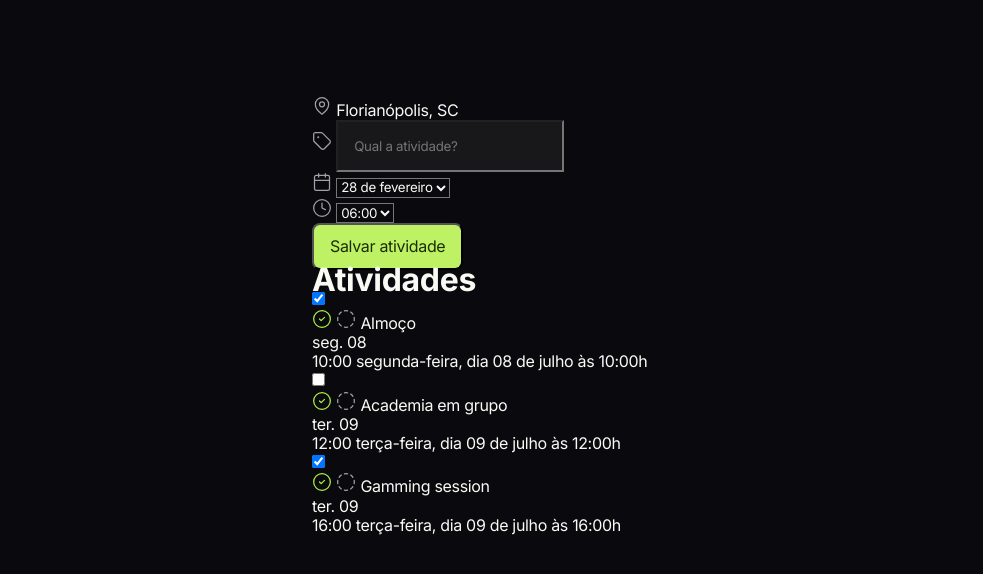
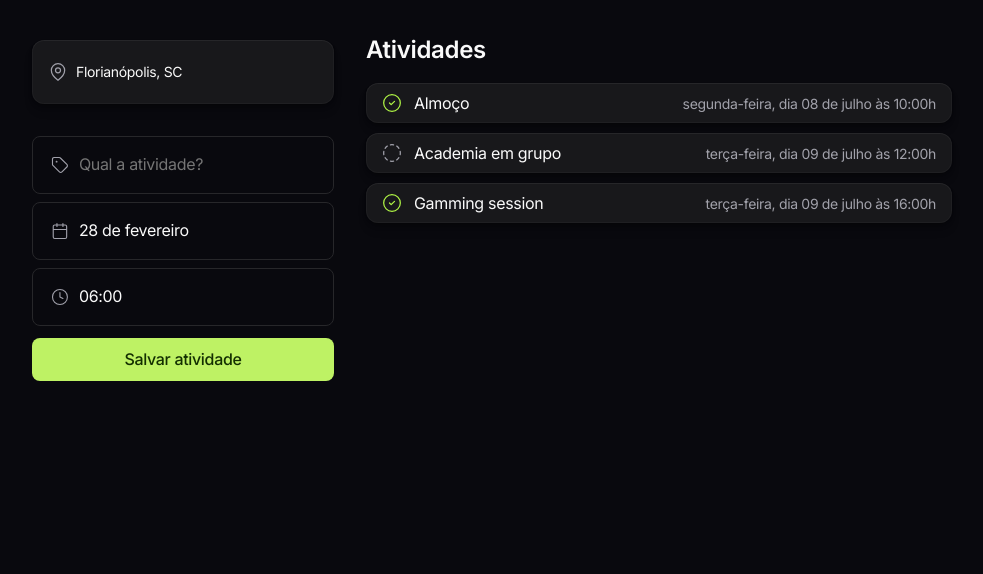
Before and after one commit to vitoriazoche/nlw-2024, a plain HTML site: page index.html in a window 1280 px wide. Shown: the whole page, without its empty margins (148-1131 px from the left). Drawn offline with nearby package versions, Linux system fonts and the light colour scheme.

Commit message:
:tada: html, css e js finalizados :tada:

```diff
--- a/estilo.css
+++ b/estilo.css
@@ -12,42 +12,195 @@
 
     /*fontes*/
     --font: 'Inter';
+
+    /*tamanhos*/
     --h-lg: 32px;
     --h-sm: 24px;
     --body-md: 16px;
     --body-sm: 14px;
     --button: 16px;
   }
-  *{
-    margin:0;
-    padding:0;
-  }
-  html, input, select, button, option{
+
+  * {
+    margin: 0;
+    padding: 0;
+    box-sizing: border-box;
+}
+
+
+html, input, select, button, option {
+    font-family: var(--font);
     background-color: var(--zinc-950);
-    color: var(--zinc-100);
-    font-family: var(--font);
+    color: var(--zinc-50);
 
     line-height: 120%;
-    letter-spacing:-0.02em;
-  }
-  body{
-    padding:56px;
+    letter-spacing: -0.02em;
+}
+
+/* app */
+#app {
+    padding: 40px 20px;
+    max-width: 320px;
+    margin: auto;
   }
 
-  /*Mobile*/
-  #app{
-    padding: 40px 20px;
-    max-width: 360px;
-    margin: auto;
+
+  /* form */
+  #place {
+    display: flex;
+    align-items: center;
+    gap: 8px;
+
+    padding: 22px 16px;
+
+    font-size: var(--body-sm);
+    margin-bottom:32px;
   }
-  button{
+
+  input, select {
+    all: unset;
+  }
+
+  input, select, button {
+    width: 100%;
+  }
+
+  .fields {
+    display: grid;
+    gap: 8px;
+  }
+
+  .field-wrapper {
+    padding: 18px;
+    background-color: var(--zinc-950);
+    border: 1px solid var(--zinc-800);
+    border-radius: 8px;
+
+    display: flex;
+    align-items: center;
+    gap: 10px;
+  }
+
+  .field-wrapper:focus-within {
+    outline: 2px solid var(--lime-300);
+  }
+
+  button {
+    margin-top: 12px;
+    border: none;
+    padding: 12px 20px;
     background-color: var(--lime-300);
     border-radius: 8px;
-    font-size: var(--button);
-    color: var(--lime-950);
-    padding: 12px 16px;
+
+    font-weight: 500;
+    font-size: 16px;
+
+    color: #132F00;
+    cursor: pointer;
   }
-  input{
-    background-color: var(--zinc-900);
-    padding: 16px;
+
+  .card-bg {
+    background: #18181B;
+
+    box-shadow:
+      0px 8px 8px rgba(0, 0, 0, 0.1),
+      0px 4px 4px rgba(0, 0, 0, 0.1),
+      0px 2px 2px rgba(0, 0, 0, 0.1),
+      0px 0px 0px 1px rgba(0, 0, 0, 0.1),
+      inset 0px 0px 0px 1px rgba(255, 255, 255, 0.03), inset 0px 1px 0px rgba(255, 255, 255, 0.03);
+
+    border-radius: 12px;
   }
+
+  /* main */
+  main {
+    margin-top: 32px;
+  }
+
+  h1 {
+    text-align: center;
+    font-weight: 600;
+    font-size: 24px;
+
+    margin-bottom: 24px;
+  }
+
+  section {
+    display: grid;
+    gap: 10px;
+  }
+
+  section input[type="checkbox"] {
+    position: absolute;
+    inset: 0;
+  }
+
+  section .card-bg {
+    position: relative;
+    padding: 10px 16px;
+
+    display: flex;
+    align-items: center;
+    justify-content: space-between;
+  }
+
+  section .card-bg:has(:checked) .active,
+  section .card-bg .inactive {
+    display: block;
+  }
+
+  section .card-bg:has(:checked) .inactive,
+  section .card-bg .active {
+    display: none;
+  }
+
+  section .card-bg > div {
+    display: flex;
+    align-items: center;
+    gap: 12px;
+  }
+
+  time {
+    font-size: 14px;
+    color: var(--zinc-400);
+    text-align: right;
+  }
+
+  time.full {
+    display: none;
+  }
+
+  @media (width > 1024px) {
+    #app {
+      display: flex;
+      max-width: 960px;
+      gap: 32px;
+    }
+
+    main {
+      margin-top: 0;
+      flex: 1;
+    }
+
+    h1 {
+      text-align: left;
+    }
+
+    time.full {
+      display: block;
+    }
+
+    time.short {
+      display: none;
+    }
+  }
+
+  section .card-bg {
+    animation: appear 300ms;
+  }
+
+  @keyframes appear {
+    from {
+      opacity: 0;
+    }
+  }
```
